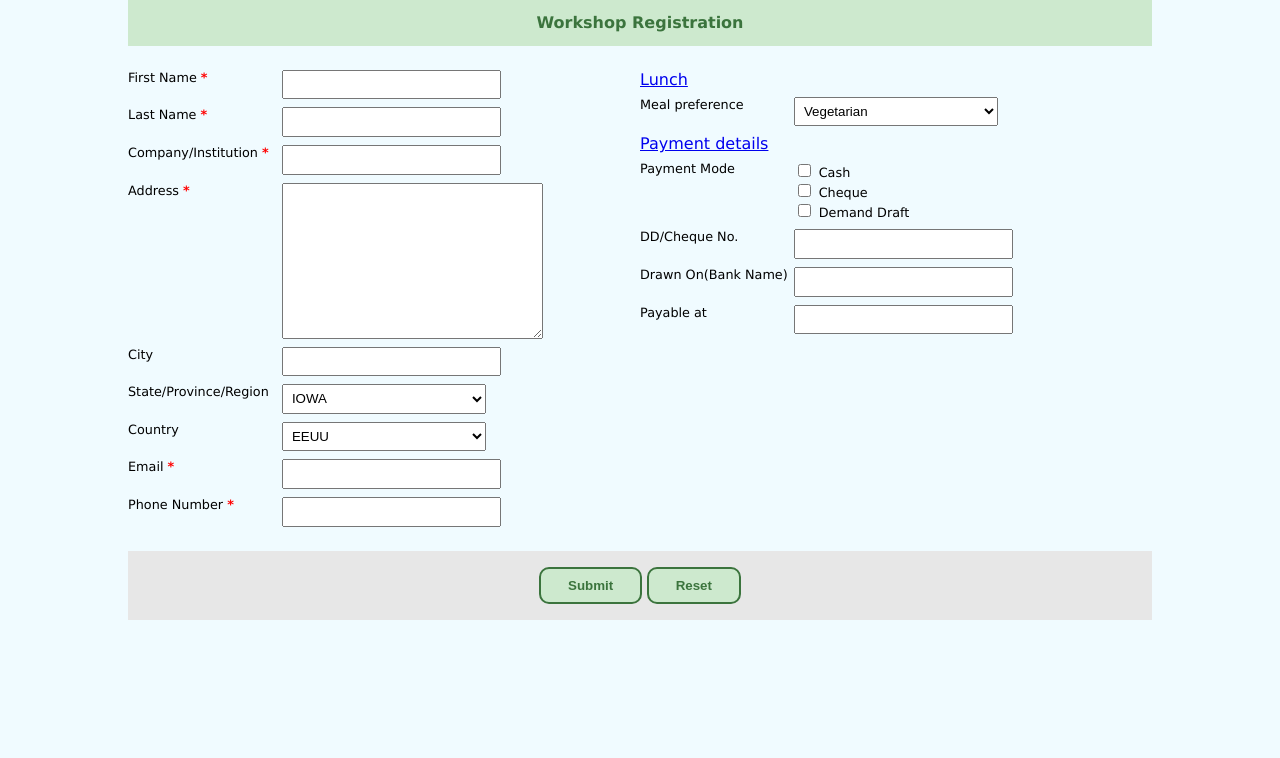
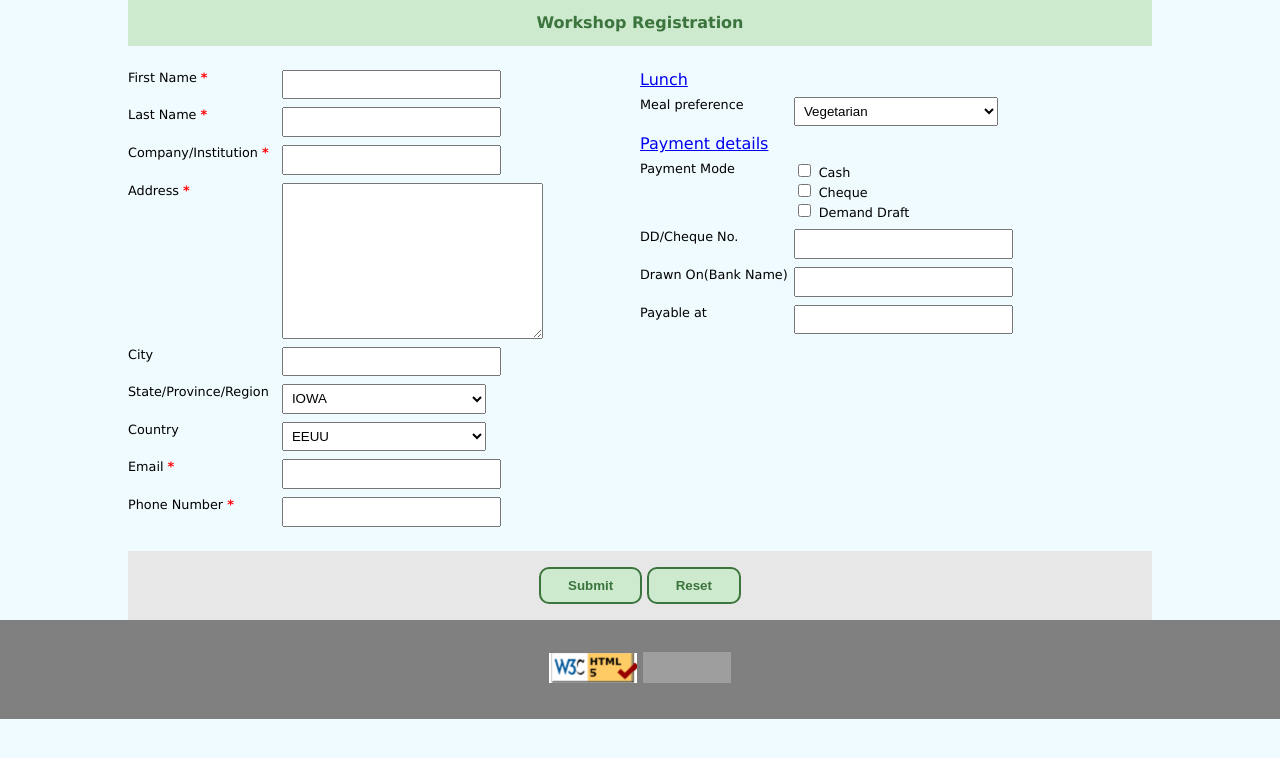
Before and after one commit to eliascanaza/lab01, a plain HTML site: page form.html in a window 1280 px wide. Drawn offline with Linux system fonts and the light colour scheme; grey boxes are pictures that could not be loaded.

Commit message:
add footer to form.html

```diff
--- a/css/form.css
+++ b/css/form.css
@@ -79,3 +79,18 @@ General
     margin:  0 auto;
     width: 80%;
 }
+
+/** Footer */
+footer{
+    background-color: grey;
+    text-align: center;
+
+}
+footer ul {
+    list-style: none;
+    padding: 1em;
+    margin: 0;
+}
+footer ul li{
+    display: inline-block;
+}
--- a/form.html
+++ b/form.html
@@ -90,8 +90,8 @@
                         </div>
                     </div>
                     <div>
-                        <label for="cheque">DD/Cheque No.</label>
-                        <input type="text" id="cheque" name="cheque">
+                        <label for="ddcheque">DD/Cheque No.</label>
+                        <input type="text" id="ddcheque" name="ddcheque">
                     </div>
                     <div>
                         <label for="bank">Drawn On(Bank Name)</label>
@@ -109,5 +109,23 @@
             </div>
         </form>
     </section>
+    <footer>
+        <ul>
+            <li>
+                <a href="https://validator.w3.org/nu/?doc=https%3A%2F%2Feliascanaza.github.io%2Flab01%2Fform.html">
+                    <img src=images/HTML-checker.png alt="Validate" />
+                </a>
+            </li>
+            <li>
+                <p>
+                    <a href="http://jigsaw.w3.org/css-validator/check/referer">
+                        <img style="border:0;width:88px;height:31px"
+                            src="http://jigsaw.w3.org/css-validator/images/vcss"
+                            alt="Valid CSS!" />
+                    </a>
+                </p>
+            </li>
+        </ul>
+    </footer>
 </body>
 </html>
```
